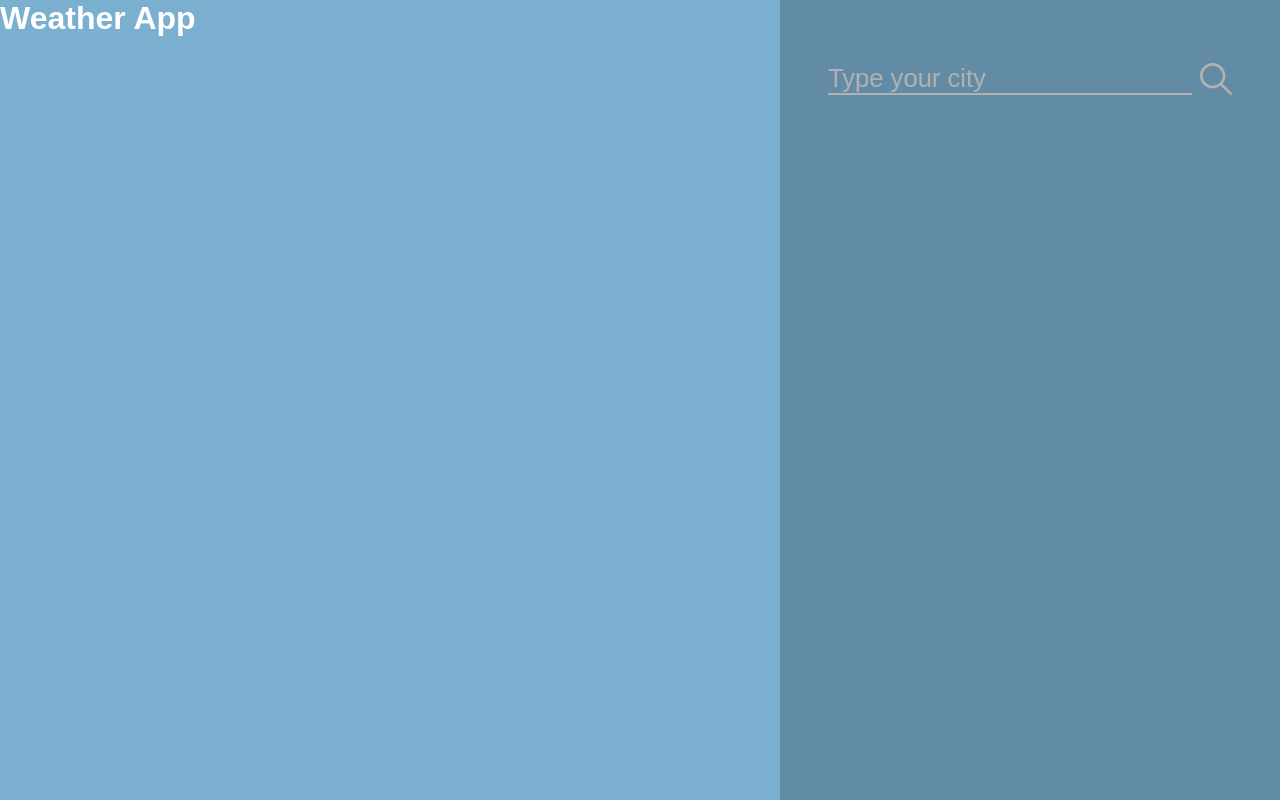
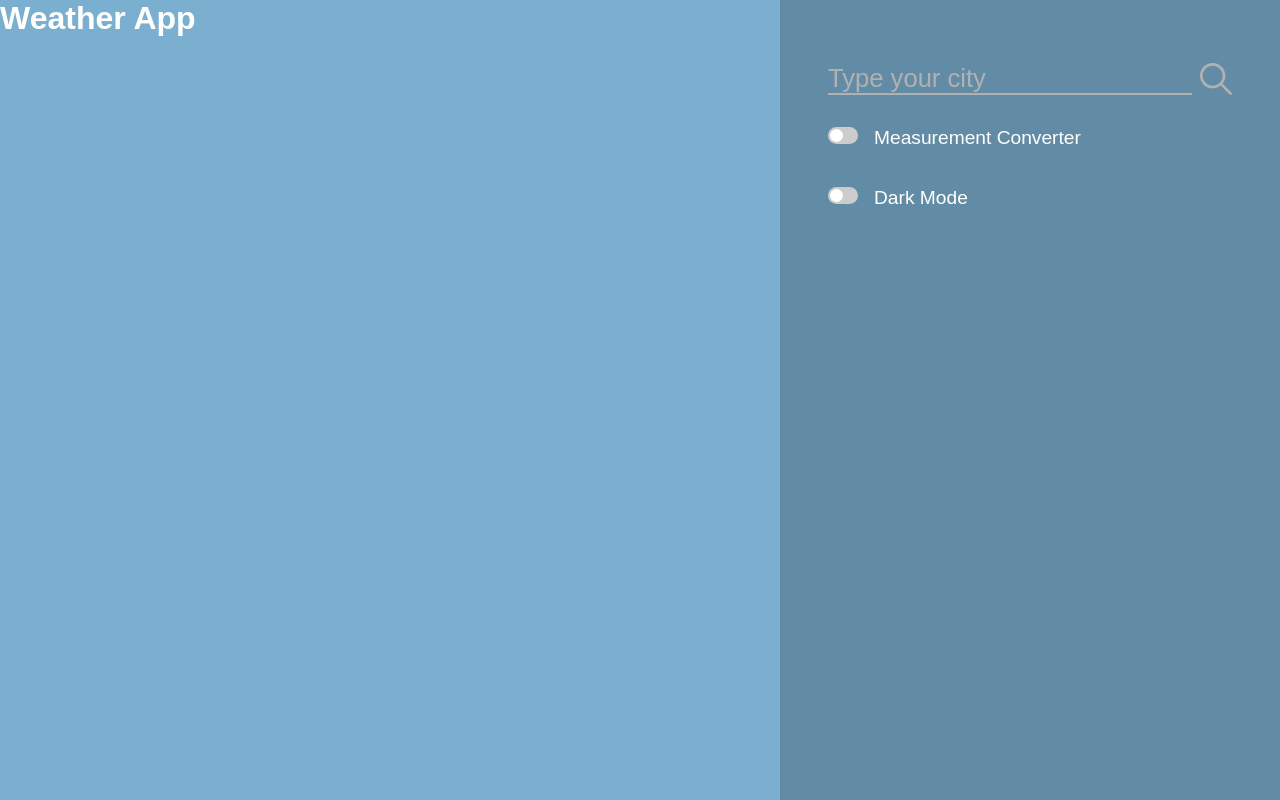
Before and after one commit to Sage4tk/weather-app, a React (Create React App) app: page / in a window 1280 px wide. Built offline with nearby package versions, Linux system fonts and the light colour scheme; no server answers.

Commit message:
added switches for dark mode and converter

```diff
--- a/src/App.js
+++ b/src/App.js
@@ -11,10 +11,16 @@ import rain from "./svg/rain.svg"
 import snow from "./svg/snow.svg"
 
 //context
-import { ThemeProvider} from './ThemeContext';
+import { useTheme } from './ThemeContext';
 
 function App() {
+  //theme
+  const themeAge = useTheme();
 
+  //inline css
+  const mainStyle = {
+    backgroundColor: themeAge ? "#1f1f1f" : "#7BAFCF"
+  }
   //ask for coords
   useEffect(() => {
     navigator.geolocation.getCurrentPosition((pos) => {
@@ -59,10 +65,10 @@ function App() {
       <div className="left-side_display">
         <p className="temp">{minmax()}</p>
         <div className="display_icon">
-          <img src={iconChanger(weather.weather[0].main)}></img>
+          <img src={iconChanger(weather.weather[0].main)} alt="weather icon"></img>
           <p>{weather.weather[0].description}</p>
         </div>
-        <div>
+        <div className="country">
           <p>{weather.name}</p>
           <p>{timeZone()}</p>
         </div>
@@ -71,13 +77,13 @@ function App() {
   }
 
   return (
-    <ThemeProvider>
-      <div className="left-side">
+    <>
+      <div className="left-side" style={mainStyle}>
         <h1>Weather App</h1>
         {weatherCard()}
       </div>
       <Info weather={weather} setWeather={setWeather} toggle={toggle} setToggle={setToggle} />
-    </ThemeProvider>
+    </>
   );
 }
 
--- a/src/components/Info.js
+++ b/src/components/Info.js
@@ -1,4 +1,5 @@
 import React, { useState } from "react"
+import { useTheme, useThemeUpdate } from "../ThemeContext";
 
 //icons
 import search from "../svg/search.svg"
@@ -7,13 +8,28 @@ import search from "../svg/search.svg"
 import List  from "./List";
 
 export default function Info({ weather, setWeather, toggle, setToggle }) {
+    //theme converter
+    const theme = useTheme();
+    const setTheme = useThemeUpdate();
+
+    const infoStyle = {
+        backgroundColor: theme ? "#0f0f0f":"rgba(0, 0, 0, 0.200)"
+    }
+
     //conver metric system
-
     const toggler = () => {
         setToggle(!toggle);
     }
 
+    //dark theme toggler
+    const [darkTheme, setDarkTheme] = useState(false)
 
+    const toggleDark = () => {
+        setDarkTheme(!darkTheme);
+        setTheme();
+    }
+
+    //form handler
     const [formHandler, setForm] = useState({
         city: ""
     })
@@ -38,18 +54,28 @@ export default function Info({ weather, setWeather, toggle, setToggle }) {
     }
 
     return (
-        <div className="info-bar">
+        <div className="info-bar" style={infoStyle}>
             <form onSubmit={submit}>
                 <div className="form-control">
                     <input type="text" placeholder="Type your city" name="city" onChange={changeHandler} value={formHandler.city} />
-                    <button type="submit"><img src={search} className="search"></img></button>
+                    <button type="submit"><img src={search} className="search" alt="search button"></img></button>
                 </div>
             </form>
-            {/* <div className="switch" onClick={toggler}>
-                <input type="checkbox" checked={toggle} readOnly={true}/>
-                <span className="slider round"></span>
-            </div> */}
             <List weather={weather} toggle={toggle} />
+            <div className="switch-controller">
+                <div className="switch" onClick={toggler}>
+                    <input type="checkbox" checked={toggle} readOnly={true}/>
+                    <span className="slider round"></span>
+                </div>
+                <p>Measurement Converter</p>
+            </div>
+            <div className="switch-controller">
+                <div className="switch" onClick={toggleDark}>
+                    <input type="checkbox" checked={darkTheme} readOnly={true}/>
+                    <span className="slider round"></span>
+                </div>
+                <p>Dark Mode</p>
+            </div>
         </div>
     )
 }
--- a/src/components/List.js
+++ b/src/components/List.js
@@ -1,9 +1,6 @@
 import React from 'react';
-import { useTheme, useThemeUpdate } from '../ThemeContext';
 
 export default function List({ weather, toggle }) {
-    const theme = useTheme()
-    const toggleTheme = useThemeUpdate();
 
     if (!weather) return (null)
 
@@ -12,19 +9,23 @@ export default function List({ weather, toggle }) {
         return parseInt(num - 273.15) + " °C"
     }
 
-    const test = () => {
-        toggleTheme();
-        console.log(theme);
+    const windSpeed = (num) => {
+        const kmh = num * 3.6;
+        if (toggle) return (kmh / 1.609).toFixed(2) + " MPH";
+        return kmh.toFixed(2) + " KM/H";
     }
 
     return (
         <div className="info-bar_inside">
             <p>Latitude: {weather.coord.lat.toFixed(2)}</p>
             <p>Longitude: {weather.coord.lon.toFixed(2)}</p>
+            <hr />
             <p>Minimum Temperature: {minmax(weather.main.temp_min)}</p>
             <p>Maximum Temperature: {minmax(weather.main.temp_max)}</p>
-            <p>Humidity: {weather.main.humidity}</p>
-            <button onClick={test}> test</button>
+            <hr />
+            <p>Humidity: {weather.main.humidity}%</p>
+            <p>Wind Speed: {windSpeed(weather.wind.speed)}</p>
+            <hr/>
         </div>
     )
 }
--- a/src/index.js
+++ b/src/index.js
@@ -2,10 +2,13 @@ import React from 'react';
 import ReactDOM from 'react-dom';
 import App from './App';
 import reportWebVitals from './reportWebVitals';
+import { ThemeProvider } from './ThemeContext';
 
 ReactDOM.render(
   <React.StrictMode>
-    <App />
+    <ThemeProvider>
+      <App />
+    </ThemeProvider>
   </React.StrictMode>,
   document.getElementById('root')
 );
--- a/src/style.css
+++ b/src/style.css
@@ -7,7 +7,6 @@
 }
 
 body {
-    background-color: #7BAFCF;
     font-family: Arial, Helvetica, sans-serif;
 }
 
@@ -18,8 +17,22 @@ body {
     height: 100vh;
     width: 500px;
     padding: 4rem 3rem;
-    background-color: rgba(0, 0, 0, 0.200);
-    color: white;
+    color: white
+}
+
+.info-bar_inside {
+    font-size: 1.2rem;
+    color: #e9e9e9;
+}
+
+.info-bar_inside hr {
+    background-color: rgb(177, 177, 177);
+    height: 0.1rem;
+    border: none;
+}
+
+.info-bar_inside > * {
+    margin-bottom: 2.4rem;
 }
 
 input {
@@ -29,6 +42,7 @@ input {
     font-size: 1.6rem;
     color: white;
     width: 90%;
+    margin-bottom: 2rem;
 }
 
 input:focus {
@@ -120,6 +134,7 @@ input:checked + .slider:before {
 
 .left-side {
     color: white;
+    height: 100vh;
 }
 
 .left-side_display {
@@ -135,11 +150,11 @@ input:checked + .slider:before {
 }
 
 .temp {
-    font-size: 4rem;
+    font-size: 5rem;
 }
 
 .display_icon {
-    font-size: 1.2rem;
+    font-size: 1.4rem;
     position: relative;
 }
 
@@ -150,3 +165,17 @@ input:checked + .slider:before {
     left: 50%;
     margin-left: -50px;
 }
+
+.country {
+    font-size: 1.6rem;
+}
+
+.switch-controller {
+    display: flex;
+    margin-bottom: 2.4rem;
+    font-size: 1.2rem;
+}
+
+.switch-controller > *:first-child{
+    margin-right: 1rem;
+}
```
